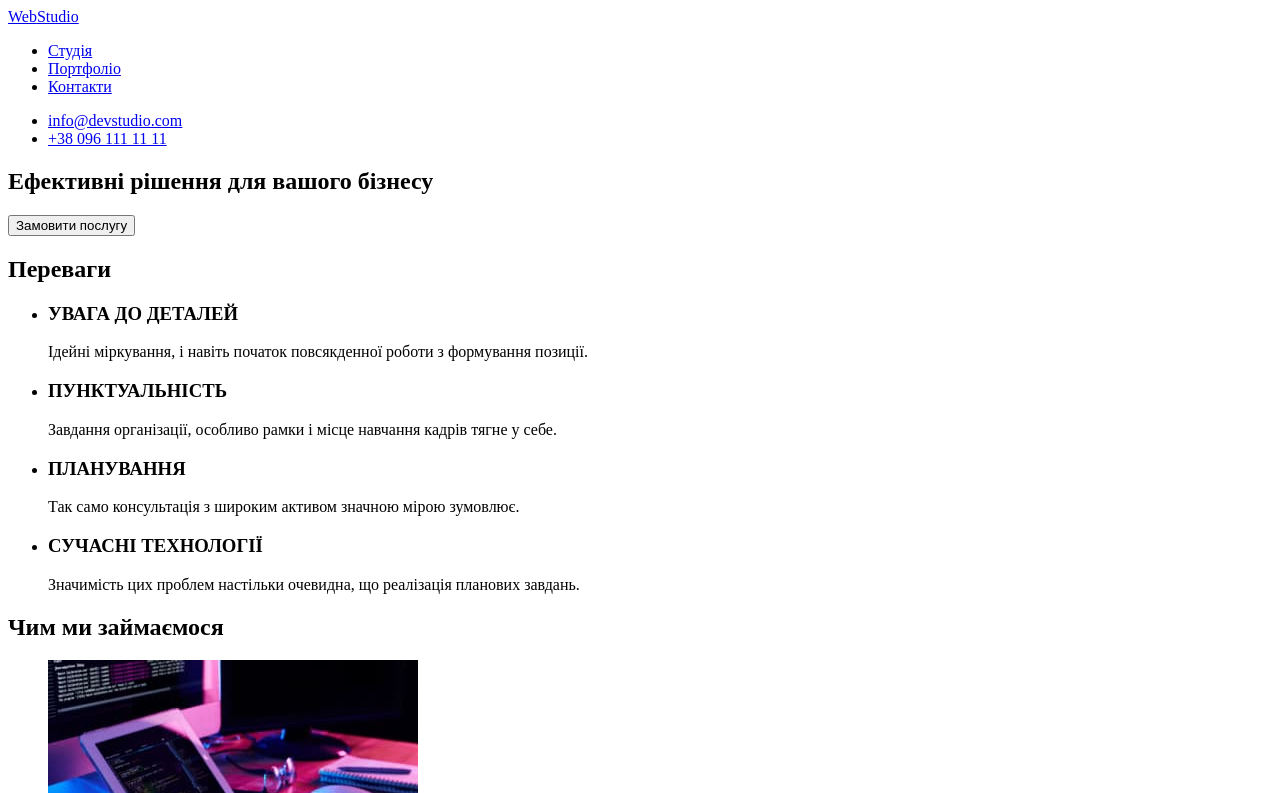
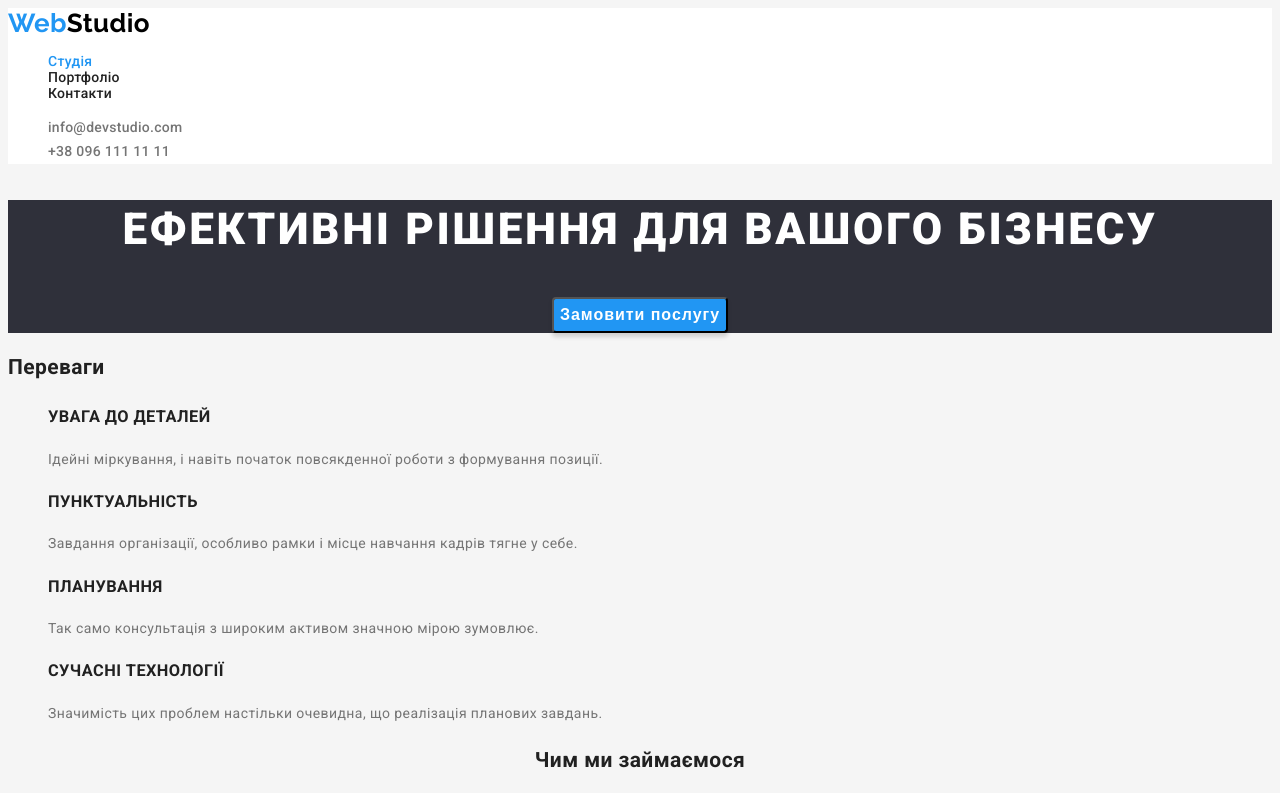
Before and after one commit to Rivi-Kod/goit-markup-hw-02, a plain HTML site: page index.html in a window 1280 px wide. Shown: the top 793 px of the page. Drawn offline with Linux system fonts and the light colour scheme.

Commit message:
Сделал оформление главной страницы

```diff
--- /dev/null
+++ b/css/styles.css
@@ -0,0 +1,110 @@
+:root {
+--primary-white-color: #F5F5F5 ;
+--primary-text-color: #757575;
+--title-text-color: #212121;
+--accent-color: #2196F3;
+
+}
+body {
+  background-color: var(--primary-white-color);
+  color: var(--primary-text-color);
+
+  font-family: Roboto, sans-serif;
+  font-weight: 400;
+  font-size: 14px;
+  line-height: 1.71;
+  letter-spacing: 0.03em;
+}
+h2,
+h3 {
+  color: var(--title-text-color);
+}
+
+.list {
+  list-style: none;
+}
+
+/* Logo */
+.logo {
+  font-family: Raleway, sans-serif;
+  font-weight: 700;
+  font-size: 26px;
+  line-height: 1.19;
+  text-decoration: none;
+
+  color: #000000;
+}
+.logo-blue {
+  color: #2196F3;
+}
+.footer-logo {
+  color: #FFF;
+}
+
+/* site-nav */
+.header{
+  background-color: #FFF;
+}
+.site-nav,
+.link,
+.link-contact {
+  font-weight: 500;
+  line-height: 1.14;
+  letter-spacing: 0.02em;
+  text-decoration: none;
+
+  color: var(--title-text-color);
+}
+
+.site-nav .link:hover,
+.site-nav .link:focus,
+.site-nav .link.current{
+  color: var(--accent-color);
+}
+
+.link-contact {
+  color: var(--primary-text-color);
+}
+.contact .link-contact:hover,
+.contact .link-contact:focus {
+  color: var(--accent-color);
+}
+
+/* Hero */
+.hero {
+  background-color: #2F303A;
+  text-align: center;
+}
+.hero-title {
+  font-weight: 900;
+  font-size: 44px;
+  line-height: 1.36;
+  letter-spacing: 0.06em;
+  text-transform: uppercase;
+
+  color: #FFF;
+}
+
+.button {
+  font-weight: 700;
+  font-size: 16px;
+  line-height: 1.88;
+  letter-spacing: 0.06em;
+
+  color: #FFF;
+  background-color: var(--accent-color);
+  box-shadow: 0px 4px 4px rgba(0, 0, 0, 0.15);
+  border-radius: 4px;
+}
+/* section */
+.center {
+  text-align: center;
+}
+
+/* footer */
+.address {
+  color: #FFF;
+}
+.footer {
+  background-color: #2F303A;
+}
--- a/index.html
+++ b/index.html
@@ -5,30 +5,36 @@
   <meta http-equiv="X-UA-Compatible" content="IE=edge">
   <meta name="viewport" content="width=device-width, initial-scale=1.0">
   <title>Document</title>
+  <link rel="stylesheet" href="./css/styles.css">
+  <link rel="preconnect" href="https://fonts.googleapis.com">
+  <link rel="preconnect" href="https://fonts.gstatic.com" crossorigin>
+  <link href="https://fonts.googleapis.com/css2?family=Raleway:wght@700&family=Roboto:wght@400;500;700;900&display=swap"
+    rel="stylesheet">
+
 </head>
 <body>
-  <header>
-    <nav>
-      <a href="#"><span>Web</span>Studio</a>
-      <ul>
-        <li><a href="#">Студія</a></li>
-        <li><a href="#">Портфоліо</a></li>
-        <li><a href="#">Контакти</a></li>
+  <header class="header">
+    <nav >
+      <a href="/" class="logo"><span class="logo-blue">Web</span>Studio</a>
+      <ul class="site-nav list">
+        <li><a href="./index.html" class="link current">Студія</a></li>
+        <li><a href="./portfolio.html" class="link">Портфоліо</a></li>
+        <li><a href="#" class="link">Контакти</a></li>
       </ul>
     </nav>
-    <ul>
-      <li><a href="mailto:info@devstudio.com">info@devstudio.com</a></li>
-      <li><a href="tel:+380961111111">+38 096 111 11 11</a></li>
+    <ul class="contact list">
+      <li><a href="mailto:info@devstudio.com" class="link-contact">info@devstudio.com</a></li>
+      <li><a href="tel:+380961111111" class="link-contact">+38 096 111 11 11</a></li>
     </ul>
   </header>
   <main>
-    <section>
-      <h1>Ефективні рішення для вашого бізнесу</h1>
-      <button type="button">Замовити послугу</button>
+    <section class="hero">
+      <h1 class="hero-title">Ефективні рішення для вашого бізнесу</h1>
+      <button type="button" class="button">Замовити послугу</button>
     </section>
     <section>
       <h2>Переваги</h2>
-      <ul>
+      <ul class="list">
         <li>
           <h3>УВАГА ДО ДЕТАЛЕЙ</h3>
           <p>Ідейні міркування, і навіть початок повсякденної роботи з формування позиції.</p>
@@ -48,8 +54,8 @@
       </ul>
     </section>
     <section>
-      <h2>Чим ми займаємося</h2>
-      <ul>
+      <h2 class="center">Чим ми займаємося</h2>
+      <ul class="list">
         <li>
           <a href="#">
             <img src="./images/box1.jpg" alt="Чоловік набирає код на лавіатурі"
@@ -70,8 +76,8 @@
       </ul>
     </section>
     <section>
-      <h2>Наша команда</h2>
-      <ul>
+      <h2 class="center">Наша команда</h2>
+      <ul class="list">
         <li>
           <a href="">
             <img src="./images/img1.jpg" alt="Чоловік з бородою в окулярах та червоній сорочці" width="270" height="260">
@@ -105,13 +111,13 @@
       </ul>
     </section>
   </main>
-  <footer>
+  <footer class="footer">
     <div>
-      <a href="#"><span>Web</span>Studio</a>
-      <address>
-        <a href="#">м. Київ, пр-т Лесі Українки, 26</a><br>
-        <a href="mailto:info@devstudio.com">info@devstudio.com</a><br>
-        <a href="tel:+380961111111">+38 096 111 11 11</a>
+      <a href="/" class="logo footer-logo"><span class="logo-blue">Web</span>Studio</a>
+      <address class="list contact">
+        <a href="https://www.google.com/maps/place/бул.+Леси+Украинки,+26,+Киев,+02000/@50.4265807,30.5383858,17z/data=!3m1!4b1!4m5!3m4!1s0x40d4cf0e033ecbe9:0x57a4dffefec77da0!8m2!3d50.4265807!4d30.5383858" class="address link-contact" target="_blank" rel=" noreferrer noopener nofollow">м. Київ, пр-т Лесі Українки, 26</a><br>
+        <a href="mailto:info@devstudio.com" class="link-contact">info@devstudio.com</a><br>
+        <a href="tel:+380961111111" class="link-contact">+38 096 111 11 11</a>
       </address>
     </div>
   </footer>
```
Also changed, not shown: portfolio.html (added, +46 -0 lines).
